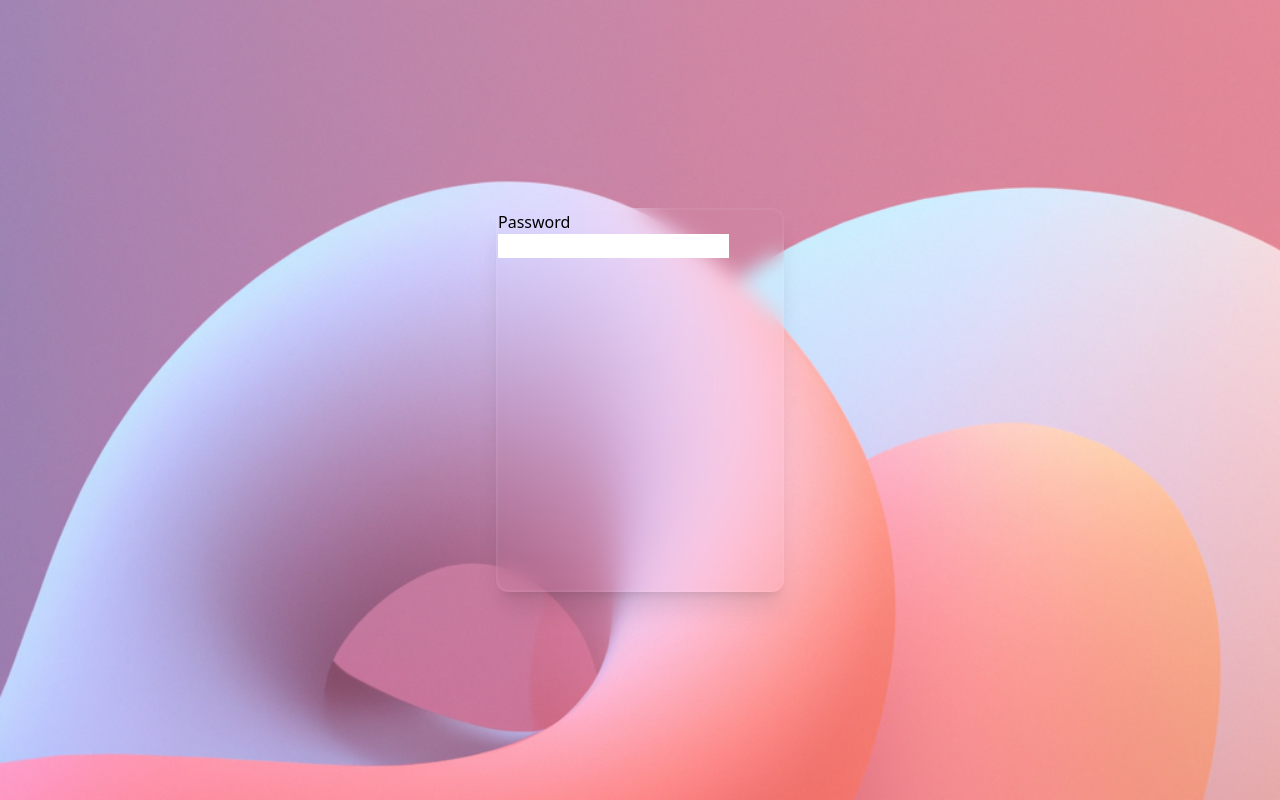
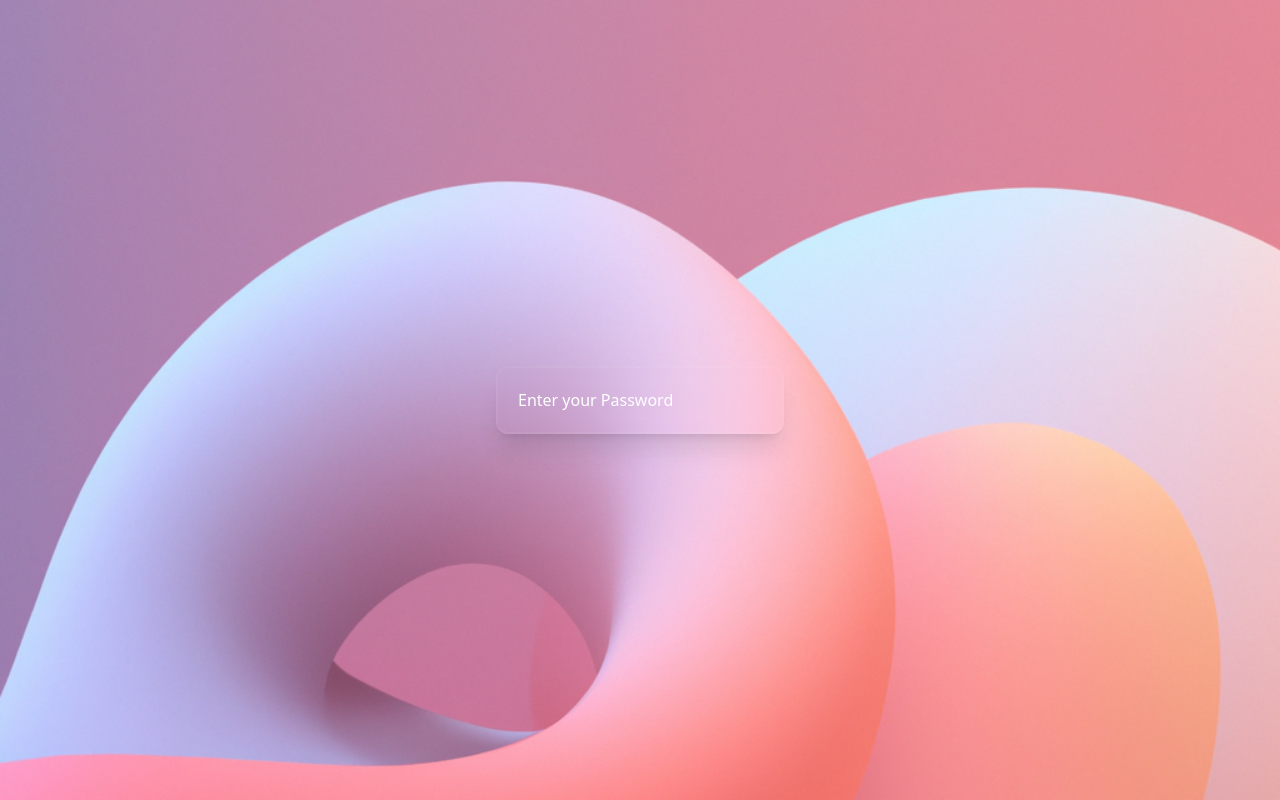
Before and after one commit to cesardarizaleta/React-Proyects, a React (Create React App) app in the folder password/: page / in a window 1280 px wide. Built offline with nearby package versions, Linux system fonts and the light colour scheme.

Commit message:
Creando input

```diff
--- a/password/src/App.js
+++ b/password/src/App.js
@@ -4,9 +4,12 @@ function App() {
   return (
     <div id="App" className="h-screen w-screen grid place-items-center">
 
-      <main className="w-72 h-96 rounded-xl shadow-xl">
-        <label for="pass">Password</label>
-        <input id="pass"></input>
+      <main className="w-72 h-fit hover:w-80 transition-all duration-700
+       text-white rounded-xl shadow-xl
+      ">
+        <input className="w-full rounded-md p-5
+        cursor-pointer bg-transparent placeholder:text-white
+         outline-none" placeholder="Enter your Password" id="pass"></input>
       </main>
 
     </div>
```
